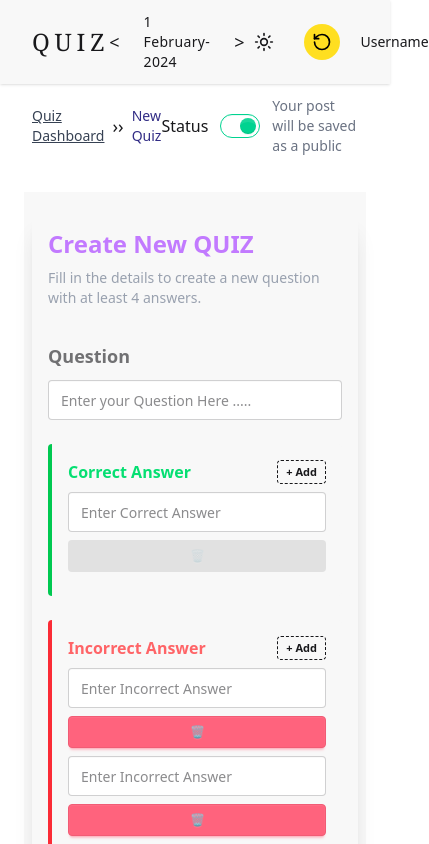
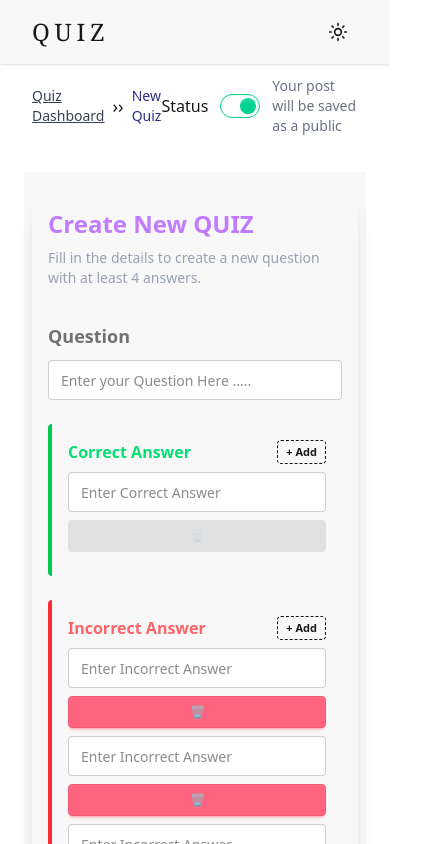
Before and after one commit to hadissdehbashii/quiz, a React (Vite) app: page /quiz/new in a window 390 px wide. Shown: the top 844 px of the page, 429 px wide, since content can reach past the window. Built offline with nearby package versions, Linux system fonts and the light colour scheme; no server answers.

Commit message:
feat: :sparkles: responsive

```diff
--- a/src/components/Navbar.tsx
+++ b/src/components/Navbar.tsx
@@ -7,7 +7,7 @@ export default function Navbar() {
             <div className="text-2xl font-serif tracking-[0.2em]">QUIZ</div>
 
             {/* تاریخ با فلش‌ها */}
-            <div className="flex items-center space-x-6">
+            <div className="hidden md:flex items-center space-x-6 ">
                 <button className="text-lg font-light">&lt;</button>
                 <span className="text-sm font-light tracking-wide">
                     1 February-2024
@@ -20,10 +20,10 @@ export default function Navbar() {
                 <button className="btn btn-square btn-ghost">
                     <Sun className="w-5 h-5" />
                 </button>
-                <div className="w-9 h-9 flex items-center justify-center rounded-full bg-yellow-300">
+                <div className="hidden w-9 h-9 md:flex items-center justify-center rounded-full bg-yellow-300">
                     <RotateCcw className="w-5 h-5 text-black" />
                 </div>
-                <span className="text-sm font-light">Username</span>
+                <span className="hidden md:inline-block text-sm font-light">Username</span>
             </div>
         </div>
     );
--- a/src/pages/NewQuiz.tsx
+++ b/src/pages/NewQuiz.tsx
@@ -2,6 +2,7 @@ import { useState } from "react";
 import { useNavigate } from "react-router";
 import API from "../utils/axios";
 import type { answerType } from "../types/Question";
+import toast from "react-hot-toast";
 
 export default function NewQuiz() {
     const navigate = useNavigate();
@@ -84,11 +85,11 @@ export default function NewQuiz() {
                 }),
             ]);
 
-            alert("Quiz created successfully ✅");
+            toast.success("Quiz created successfully!");
             navigate("/dashboard");
         } catch (err) {
             console.error(err);
-            setError("Error creating quiz ❌");
+            toast.error("Error creating quiz!!");
             // Revert optimistic UI
             setQuestion(prevState.question);
             setCorrectAnswers(prevState.correctAnswers);
@@ -99,7 +100,7 @@ export default function NewQuiz() {
     };
 
     return (
-        <div className="min-h-screen bg-base-200 flex justify-center py-5 px-2 sm:px-4 md:px-8 lg:px-16 xl:px-32">
+        <div className=" min-h-screen bg-base-200 flex justify-center py-5 px-2 sm:px-4 md:px-8 lg:px-16 xl:px-32">
             <div className="w-full size-auto shadow-xl p-4 sm:p-8 rounded-lg">
                 <h2 className="text-2xl font-bold text-purple-400 mb-2">Create New QUIZ</h2>
                 <p className="text-sm text-gray-400 mb-6">
```
